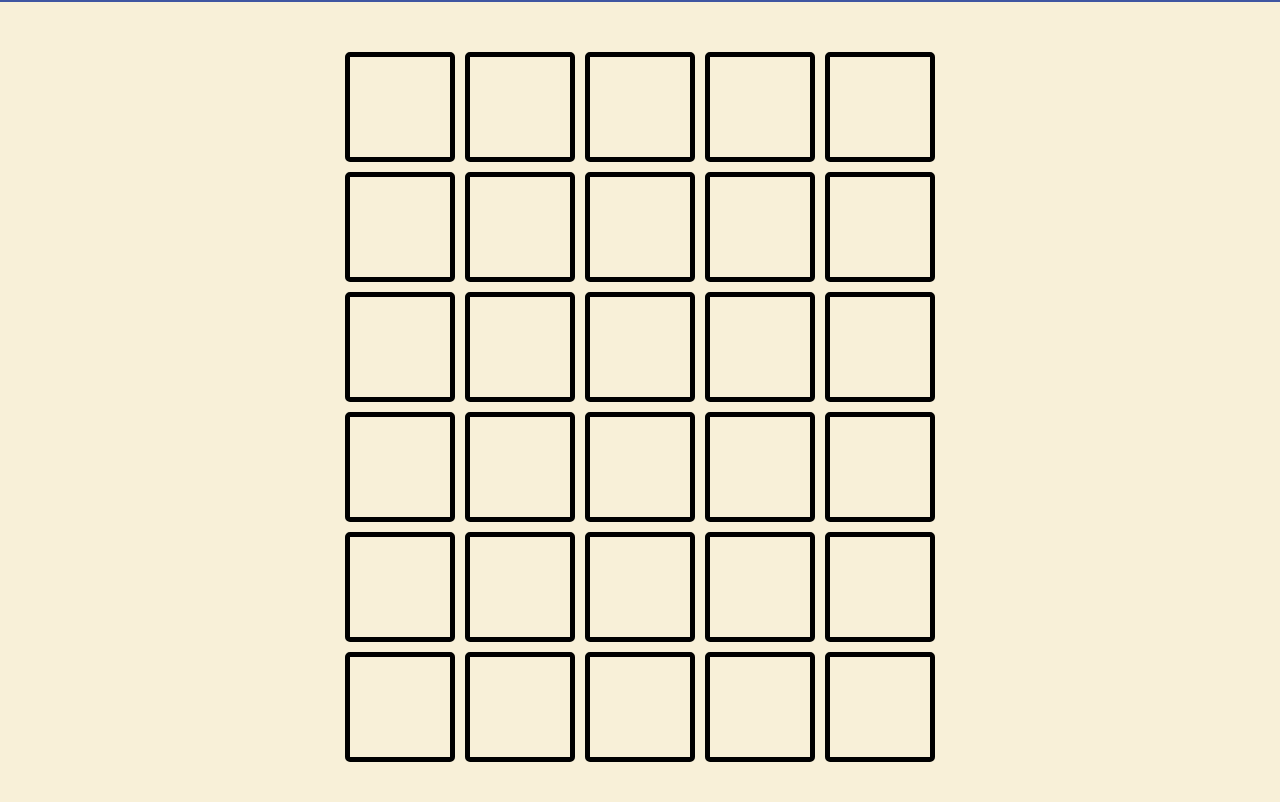
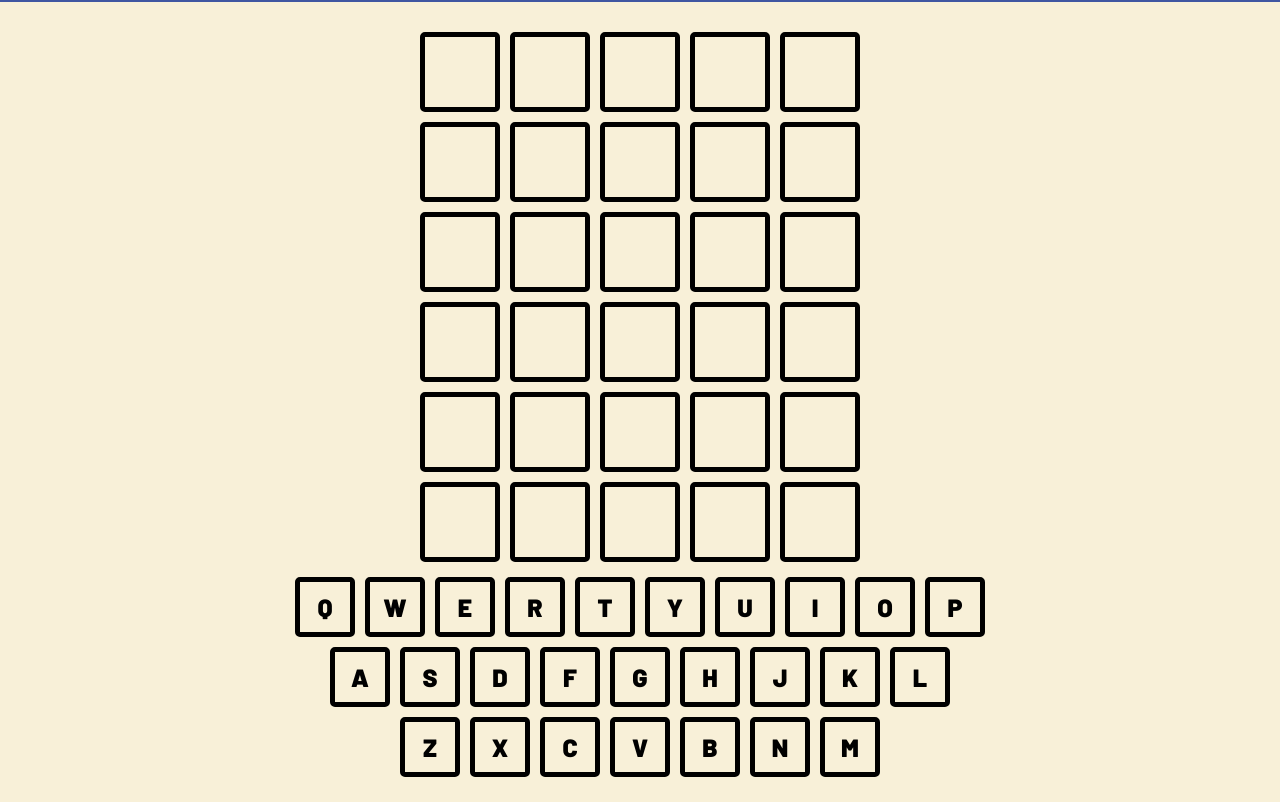
Before and after one commit to Ben-Sandoval/APCSA-Project, a plain HTML site: page src/wordle.html in a window 1280 px wide. Shown: the part 105-907 px from the top of the page. Drawn offline with Linux system fonts and the light colour scheme.

Commit message:
Added Wordle Keyboard

```diff
--- a/javascript/wordle.js
+++ b/src/javascript/wordle.js
@@ -1,5 +1,6 @@
 const main = document.querySelector('main');
 const box = main.querySelector('.box');
+const keyboard = main.querySelector('.keyboard');
 
 for (let i = 1; i < 7; i++) {
     const row = document.createElement('div');
@@ -11,6 +12,19 @@ for (let i = 1; i < 7; i++) {
         row.appendChild(h1);
     }
     box.appendChild(row);
+}
+
+const rows = ["QWERTYUIOP", "ASDFGHJKL", "ZXCVBNM"];
+for (let i = 0; i < 3; i++) {
+    const div = document.createElement('div');
+    div.classList = "row";
+    for (let j = 0; j < rows[i].length; j++) {
+        const h3 = document.createElement('h3');
+        h3.innerHTML = rows[i].slice(j, j+1);
+        h3.id = rows[i].slice(j, j+1);
+        div.appendChild(h3);
+        keyboard.appendChild(div);
+    }
 }
 
 let round = 1;
@@ -29,12 +43,18 @@ document.addEventListener("keydown", function (event) {
                 let count = 0;
                 for (let i = 0; i < 5; i++) {
                     const tempPos = box.querySelector(`#_${round}_${i+1}`);
+                    const keyBox = keyboard.querySelector(`#${guess.charAt(i)}`);
                     if (guess.charAt(i) == word.charAt(i)) {
+                        keyBox.classList = "correct";
                         tempPos.classList = "correct";
                         count++;
                     } else if (word.includes(guess.slice(i, i+1))) {
+                        if (keyBox.classList != "correct") {
+                            keyBox.classList = "close";
+                        }
                         tempPos.classList = "close";
                     } else {
+                        keyBox.classList = "wrong";
                         tempPos.classList = "wrong";
                     }
                 }
--- a/styles/index.css
+++ b/src/styles/index.css
@@ -1,11 +1,11 @@
 @font-face {
     font-family: 'barlow-black';
-    src: url(../fonts/Barlow-Black.ttf);
+    src: url(/fonts/Barlow-Black.ttf);
 }
 
 @font-face {
     font-family: 'tags';
-    src: url(../fonts/TagsXtreme2.ttf);
+    src: url(/fonts/TagsXtreme2.ttf);
 }
 
 * {
--- /dev/null
+++ b/src/styles/wordle.css
@@ -0,0 +1,82 @@
+* {
+    margin: 0;
+    padding: 0;
+}
+
+main {
+    display: flex;
+    flex-direction: column;
+    align-items: center;
+}
+
+.box {
+    display: flex;
+    flex-direction: column;
+    justify-content: center;
+    max-width: fit-content;
+    padding-top:10px;
+    row-gap: 10px;
+}
+
+.keyboard {
+    display: flex;
+    flex-direction: column;
+    justify-content: center;
+    margin-top: 10px;
+}
+
+.keyboard .row {
+    display: flex;
+    flex-direction: row;
+    justify-content: center;
+}
+
+.keyboard h3 {
+    display: flex;
+    align-items: center;
+    justify-content: center;
+
+    width: 50px;
+    height: 50px;
+    border: 5px solid black;
+    border-radius: 5px;
+
+    margin: 5px;
+    font-size: 25px;
+}
+
+.box div {
+    display: flex;
+    flex-direction: row;
+    column-gap: 10px;
+}
+
+.box h1 {
+    display: flex;
+    align-items: center;
+    justify-content: center;
+
+    width: 70px;
+    height: 70px;
+    border: 5px solid black;
+    border-radius: 5px;
+
+    font-size: 40px;
+    font-weight: bolder;
+}
+
+.correct {
+    background-color:rgb(104, 255, 104);
+}
+
+.close {
+    background-color: rgb(255, 255, 107);
+}
+
+.wrong {
+    background-color: rgb(174, 174, 174);
+}
+
+.locked h1 {
+    background-color: red;
+}
--- a/wordle.html
+++ b/src/wordle.html
@@ -4,23 +4,30 @@
     <meta charset="UTF-8" />
     <meta name="viewport" content="width=device-width, initial-scale=1.0" />
     <title>JavaScript</title>
-    <link rel="stylesheet" href="../styles/wordle.css" />
-    <link rel="stylesheet" href="../styles/index.css" />
+    <link rel="stylesheet" href="../src/styles/wordle.css" />
+    <link rel="stylesheet" href="../src/styles/index.css" />
   </head>
   <body>
     <header>
       <div class="navbar">
-        <a id="home" href="index.html">{ }</a>
+        <a id="home" href="../src/index.html">{ }</a>
         <h1 id="title">Ben's Website</h1>
         <div class="navbar_buttons">
-          <a href="music.html">Music</a>
+          <a href="../src/music.html">Music</a>
           <h2>Wordle</h2>
         </div>
       </div>
     </header>
     <main>
       <div class="box"></div>
+      <div class="keyboard">
+        <div id="row1">
+
+        </div>
+        <div id="row2"></div>
+        <div id="row3"></div>
+      </div>
     </main>
-    <script src="javascript/wordle.js"></script>
+    <script type="module" src="javascript/wordle.js"></script>
   </body>
 </html>
--- a/styles/wordle.css
+++ /dev/null
@@ -1,54 +0,0 @@
-* {
-    margin: 0;
-    padding: 0;
-}
-
-main {
-    display: flex;
-    justify-content: center;
-}
-
-.box {
-    display: flex;
-    flex-direction: column;
-    justify-content: center;
-    max-width: fit-content;
-    padding-top:30px;
-    row-gap: 10px;
-}
-
-.box div {
-    display: flex;
-    flex-direction: row;
-    column-gap: 10px;
-}
-
-.box h1 {
-    display: flex;
-    align-items: center;
-    justify-content: center;
-
-    width: 100px;
-    height: 100px;
-    border: 5px solid black;
-    border-radius: 5px;
-
-    font-size: 50px;
-    font-weight: bolder;
-}
-
-.correct {
-    background-color:green;
-}
-
-.close {
-    background-color: yellow;
-}
-
-.wrong {
-    background-color: grey;
-}
-
-.locked h1 {
-    background-color: red;
-}
```
Also changed, not shown: src/index.html (renamed from index.html, +3 -3 lines), src/javascript/music.js (renamed from javascript/music.js), src/music.html (renamed from music.html).
